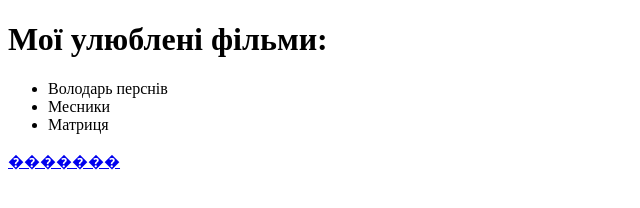
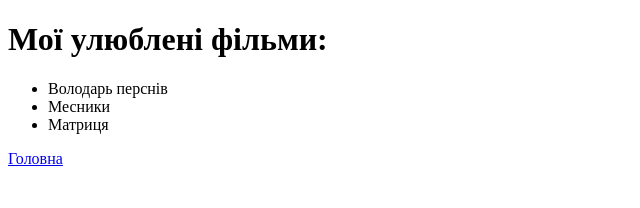
Before and after one commit to MaxTarasovNAU/WEB_Lab, a plain HTML site: page films.html in a window 1280 px wide. Shown: the whole page, without its empty margins (0-640 px from the left). Drawn offline with Linux system fonts and the light colour scheme.

Commit message:
Update films.html

```diff
--- a/films.html
+++ b/films.html
@@ -11,6 +11,6 @@
         <li> Месники </li>
         <li> Матриця </li>
     </ul>
-	<a href="index.html"> �������</a>
+	<a href="index.html"> Головна </a>
 </body>
 </html>
```
